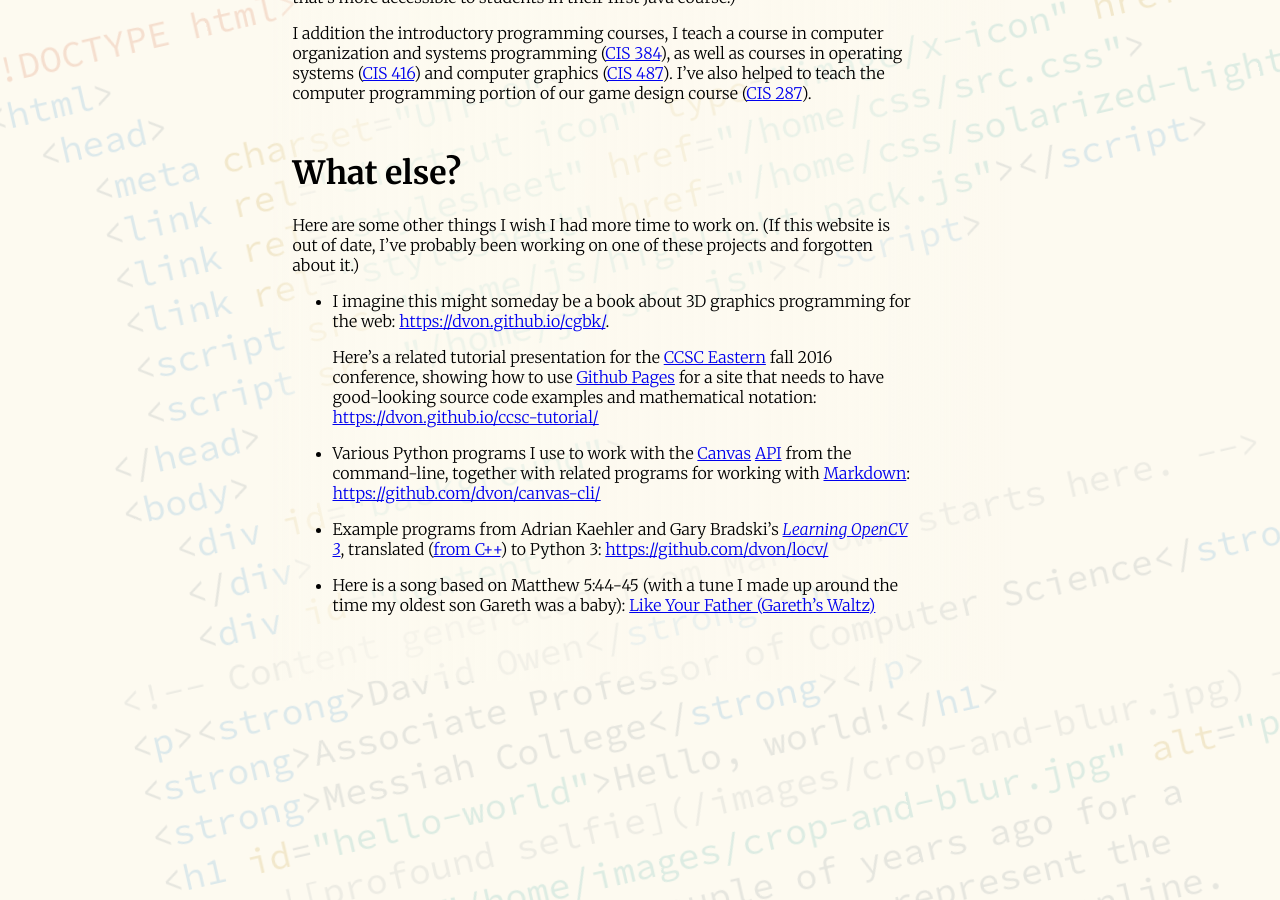
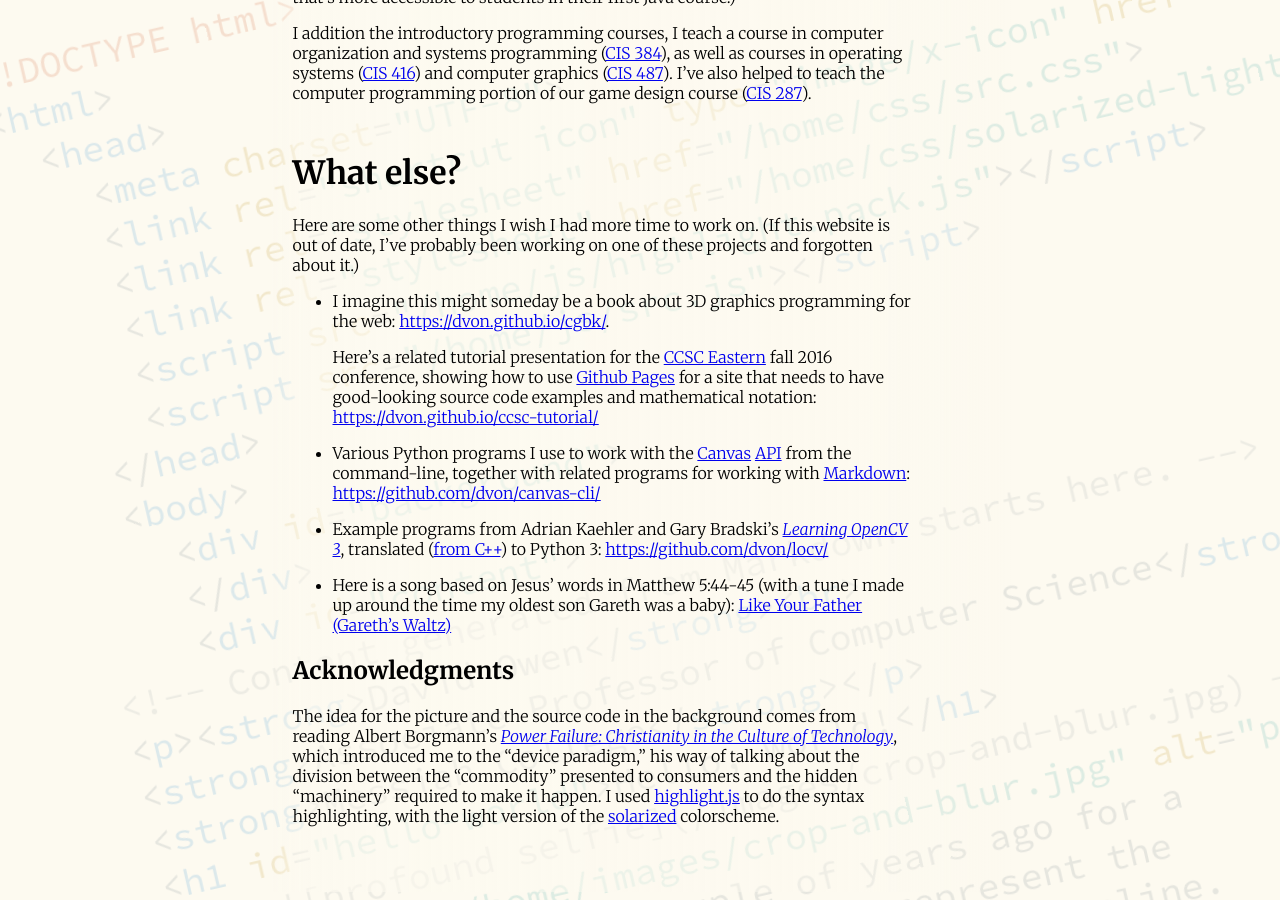
Before and after one commit to dvon/home, a Jekyll site: the page built from index.md, in a window 1280 px wide and 900 px high, scrolled down 1343 px. Built offline with Jekyll 4.4.1, drawn with Linux system fonts in a browser that asks for light colours; some of the changed text lies outside the part shown.

Commit message:
Added acknowledgments at the end.

```diff
--- a/index.md
+++ b/index.md
@@ -118,6 +118,19 @@
     ([from C++](https://github.com/oreillymedia/Learning-OpenCV-3_examples))
     to Python 3: <https://github.com/dvon/locv/>
 
--   Here is a song based on Matthew 5:44-45 (with a tune I made
-    up around the time my oldest son Gareth was a baby):
+-   Here is a song based on Jesus' words in Matthew 5:44-45 (with
+    a tune I made up around the time my oldest son Gareth was a baby):
     [Like Your Father (Gareth's Waltz)]({{ site.baseurl }}/music/like_your_father.pdf)
+
+## Acknowledgments
+
+The idea for the picture and the source code in the background
+comes from reading Albert Borgmann's
+[*Power Failure: Christianity in the Culture of Technology*](http://bakerpublishinggroup.com/books/power-failure/227810),
+which introduced me to the "device paradigm," his way of talking
+about the division between the "commodity" presented to consumers
+and the hidden "machinery" required to make it happen.  I used
+[highlight.js](https://highlightjs.org/)
+to do the syntax highlighting, with the light version of the
+[solarized](http://ethanschoonover.com/solarized)
+colorscheme.
```
